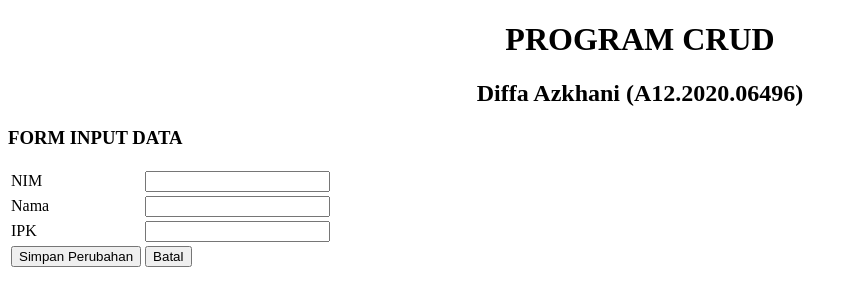
After one commit to DiffaAzkhani/projek-crud-sederhana-php, a PHP site: page /edit-data.php in a window 1280 px wide. The commit adds this page. Shown: the top 306 px of the page, without its empty margins (0-857 px from the left). Run offline with PHP 8.4, Linux system fonts and the light colour scheme.

Commit message:
Menambahkan program simpan dan edit data

```diff
--- /dev/null
+++ b/edit-data.php
@@ -0,0 +1,54 @@
+<?php
+include 'koneksi.php';
+
+// Program Simpan Edit Data
+if (isset($_POST['simpan-edit'])) {
+    mysqli_query($koneksi, "UPDATE mahasiswa SET nama_mahasiswa = '$_POST[nama]', ipk_mahasiswa = '$_POST[ipk]' WHERE nim_mahasiswa = '$_GET[edtdata]'");
+
+    header('location: index.php');
+}
+
+// Program untuk menampilkan preview data yang akan di edit di form
+if (isset($_GET['edtdata'])) {
+    $sql = mysqli_query($koneksi, "SELECT * FROM mahasiswa WHERE nim_mahasiswa = '$_GET[edtdata]'");
+    $data = mysqli_fetch_array($sql);
+}
+?>
+
+<!DOCTYPE html>
+<html lang="en">
+
+<head>
+    <meta charset="UTF-8">
+    <meta http-equiv="X-UA-Compatible" content="IE=edge">
+    <meta name="viewport" content="width=device-width, initial-scale=1.0">
+    <title>Edit Data</title>
+</head>
+
+<body>
+    <h1 style="text-align:center">PROGRAM CRUD</h1>
+    <h2 style="text-align:center">Diffa Azkhani (A12.2020.06496)</h2>
+    <h3>FORM INPUT DATA</h3>
+    <form action="" method="POST">
+        <table>
+            <tr>
+                <td><label for="">NIM</label></td>
+                <td><input type="text" name="nim" value="<?php echo @$data['nim_mahasiswa'] ?>" readonly></td>
+            </tr>
+            <tr>
+                <td><label for="">Nama</label></td>
+                <td><input type="text" name="nama" value="<?php echo @$data['nama_mahasiswa'] ?>"></td>
+            </tr>
+            <tr>
+                <td><label for="">IPK</label></td>
+                <td><input type="text" name="ipk" value="<?php echo @$data['ipk_mahasiswa'] ?>"></td>
+            </tr>
+            <tr>
+                <td><input type="submit" value="Simpan Perubahan" name="simpan-edit"></td>
+                <td><input type="submit" value="Batal" name="simpan-edit"></td>
+            </tr>
+        </table>
+    </form>
+</body>
+
+</html>
--- a/index.php
+++ b/index.php
@@ -77,7 +77,7 @@ if (isset($_GET['hpsdata'])) {
                 <td>$tampil[nama_mahasiswa]</td>
                 <td>$tampil[ipk_mahasiswa]</td>
                 <td><a href='?hpsdata=$tampil[nim_mahasiswa]'>Hapus</a></td>
-                <td><a href='?edtdata=$tampil[nim_mahasiswa]'>Edit</a></td>
+                <td><a href='edit-data.php?edtdata=$tampil[nim_mahasiswa]'>Edit</a></td>
                 </tr>";
                 $no++;
             }
```
